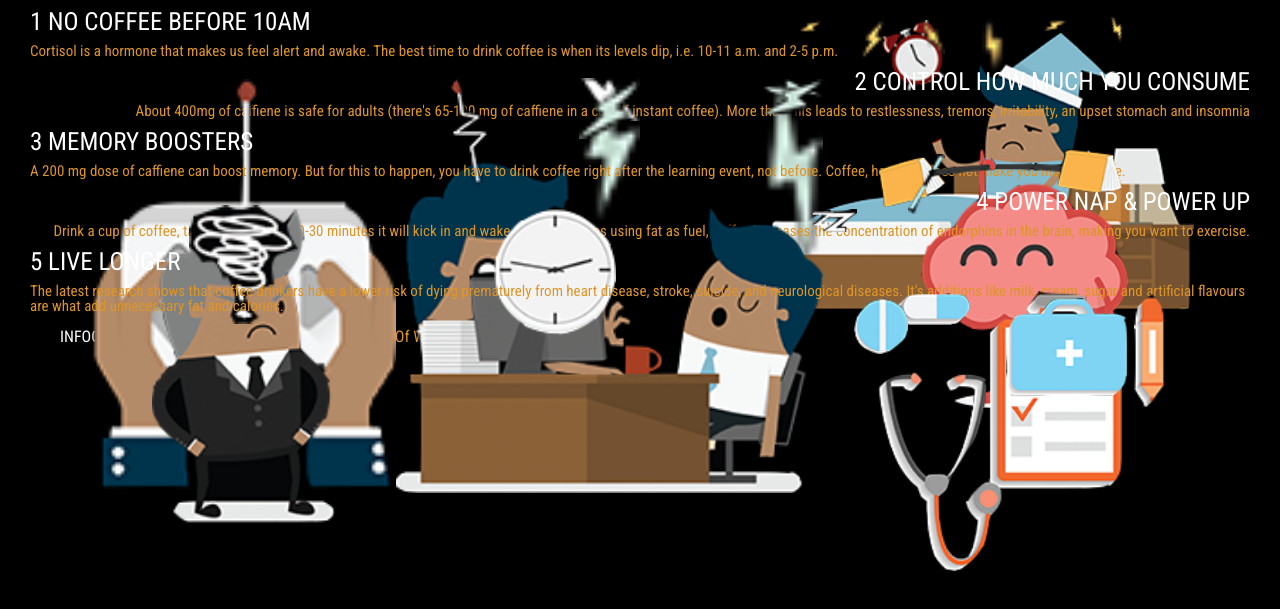
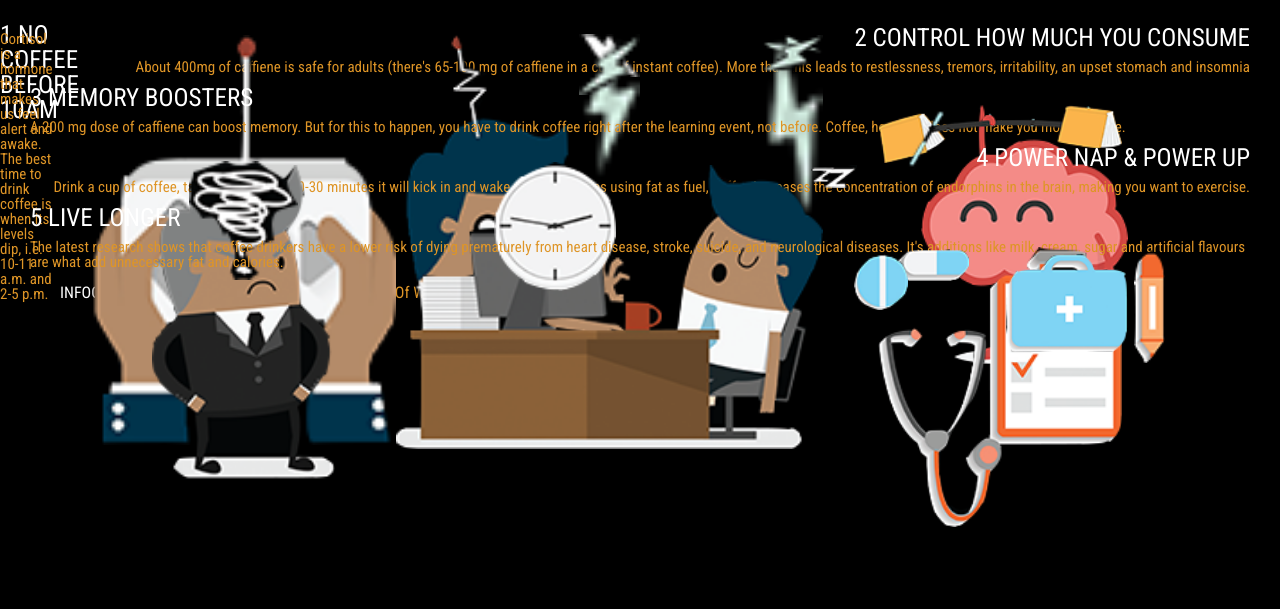
Before and after one commit to lindswitte/Infographic, a website: page index.html in a window 1280 px wide. Shown: the part 71-680 px from the top of the page. Drawn offline with Linux system fonts and the light colour scheme.

Commit message:
updating

```diff
--- a/src/scss/main.scss
+++ b/src/scss/main.scss
@@ -38,16 +38,17 @@ h1.headline{
 
 div.time{
 	position:relative;
-	text-align: left;
-	margin: 0 30px;
+	display:inline-block;
 
 	h1{
+		position:absolute;
 		color: white;
 		font-size: 25px;
 		font-family: 'Roboto Condensed', bold;
 	}
 
 	p{
+		position:absolute;
 		font-family: 'Roboto Condensed', sans-serif;
 		font-size:15px;
 		margin: 10px 0;
```
Also changed, not shown: dist/css/main.css, 1 other file.
